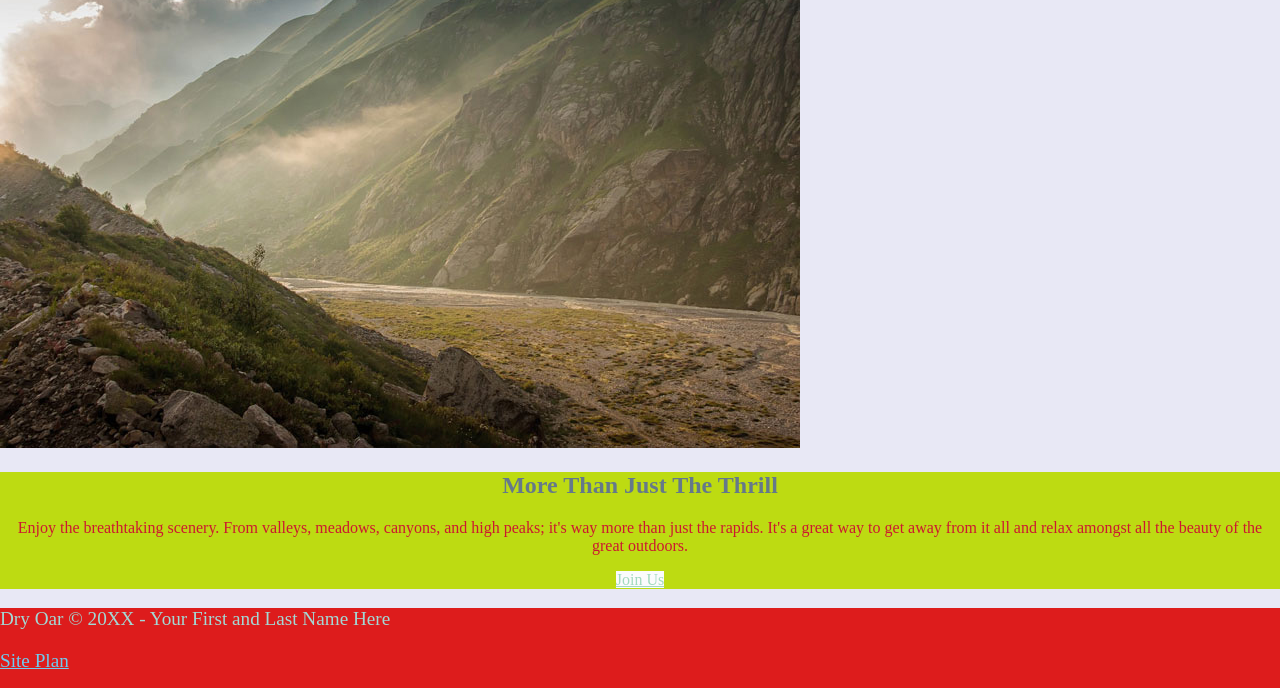
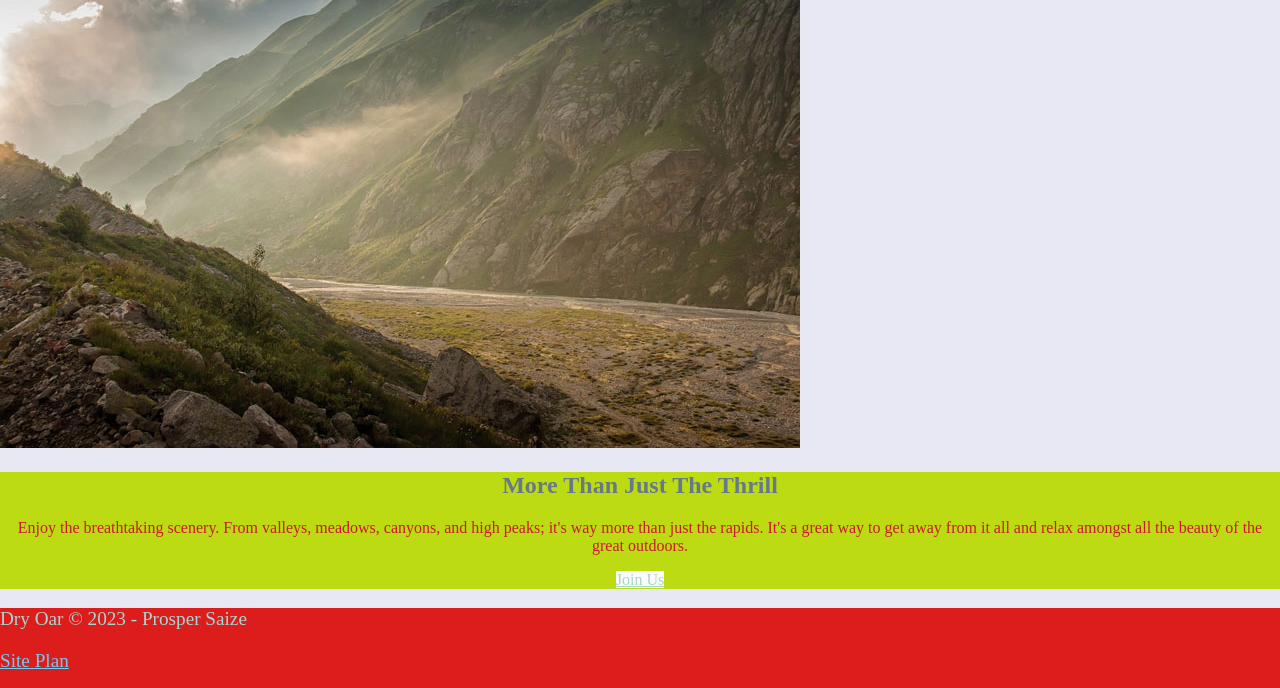
Before and after one commit to BYUSAIZE/wdd130, a plain HTML site: page wwr/index.html in a window 1280 px wide. Shown: the part 2301-2989 px from the top of the page. Drawn offline with Linux system fonts and the light colour scheme.

Commit message:
Week 4 complete 2

```diff
--- a/wwr/index.html
+++ b/wwr/index.html
@@ -58,7 +58,7 @@
     </section>
 </main>
 <footer>
-    <p>Dry Oar &copy; 20XX - Your First and Last Name Here</p>
+    <p>Dry Oar &copy; 2023 - Prosper Saize</p>
     <p><a href="site-plan-rafting.html">Site Plan</a></p>
     <p><a href="contactus.html">Contact Us</a></p>
     <div class="social">
```
